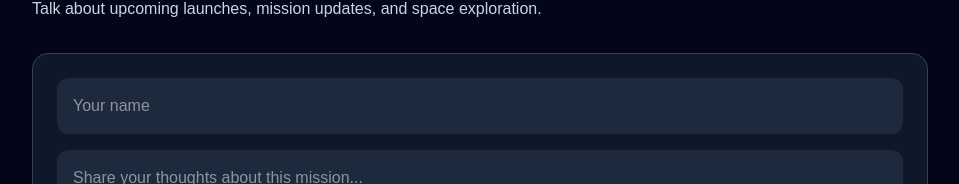
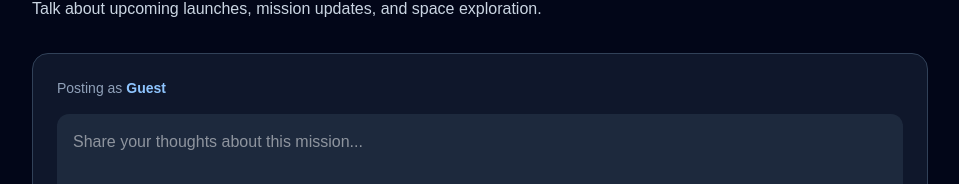
Before and after one commit to MylesGuidry/missionboard, a Next.js app: page /discussion in a window 1280 px wide. Shown: the part 131-315 px from the top of the page, without its empty margins (160-1119 px from the left). Built offline with nearby package versions, Linux system fonts and the light colour scheme; no server answers; the database is empty.

Commit message:
Use authenticated user for discussion comments

```diff
--- a/app/discussion/page.tsx
+++ b/app/discussion/page.tsx
@@ -1,7 +1,7 @@
 "use client";
 
 import SpaceButton from "@/components/SpaceButton";
-import { supabase } from "@/lib/supabase";
+import { createClient } from "@/lib/supabaseClient";
 import { useSearchParams } from "next/navigation";
 import { useEffect, useState } from "react";
 
@@ -14,8 +14,10 @@ type Comment = {
 };
 
 export default function DiscussionPage() {
+  const supabase = createClient();
   const [comments, setComments] = useState<Comment[]>([]);
   const [name, setName] = useState("");
+  const [userEmail, setUserEmail] = useState("");
   const [message, setMessage] = useState("");
   const searchParams = useSearchParams();
   const missionId = searchParams.get("mission") || "general";
@@ -48,8 +50,20 @@ export default function DiscussionPage() {
   }
 
   useEffect(() => {
+    async function loadUser() {
+      const { data } = await supabase.auth.getUser();
+
+      console.log("USER DATA:", data);
+
+      if (data.user?.email) {
+        setUserEmail(data.user.email);
+        setName(data.user.email);
+      }
+    }
+
+    loadUser();
     loadComments();
-  }, []);
+  }, [missionId]);
 
   return (
     <main className="min-h-screen bg-slate-950 p-8 text-white">
@@ -64,12 +78,12 @@ export default function DiscussionPage() {
         </p>
 
         <div className="mt-8 rounded-2xl border border-slate-700 bg-slate-900 p-6">
-          <input
-            value={name}
-            onChange={(event) => setName(event.target.value)}
-            placeholder="Your name"
-            className="mb-4 w-full rounded-xl bg-slate-800 p-4 text-white outline-none"
-          />
+        <p className="mb-4 text-sm text-slate-400">
+          Posting as{" "}
+          <span className="font-semibold text-blue-300">
+            {userEmail || "Guest"}
+          </span>
+        </p>
 
           <textarea
             value={message}
```
